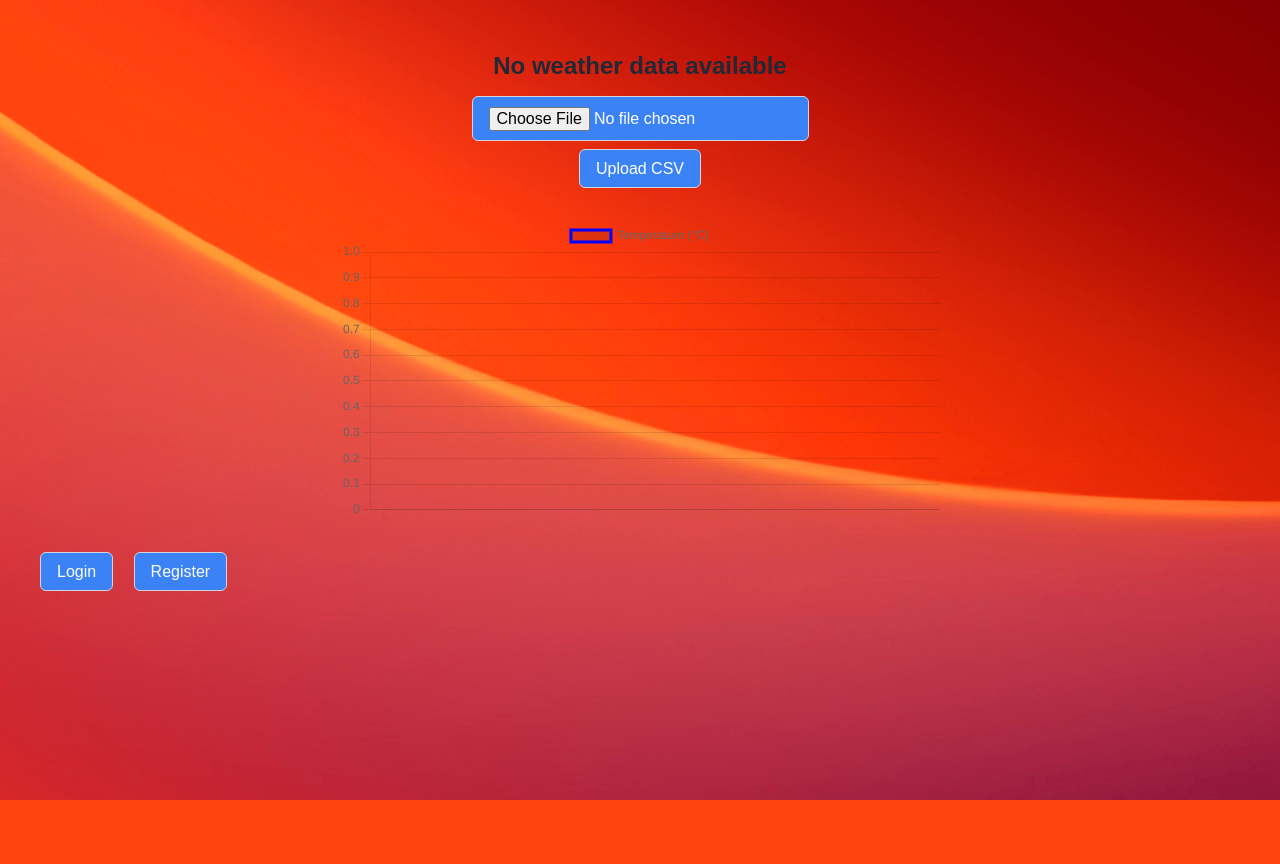
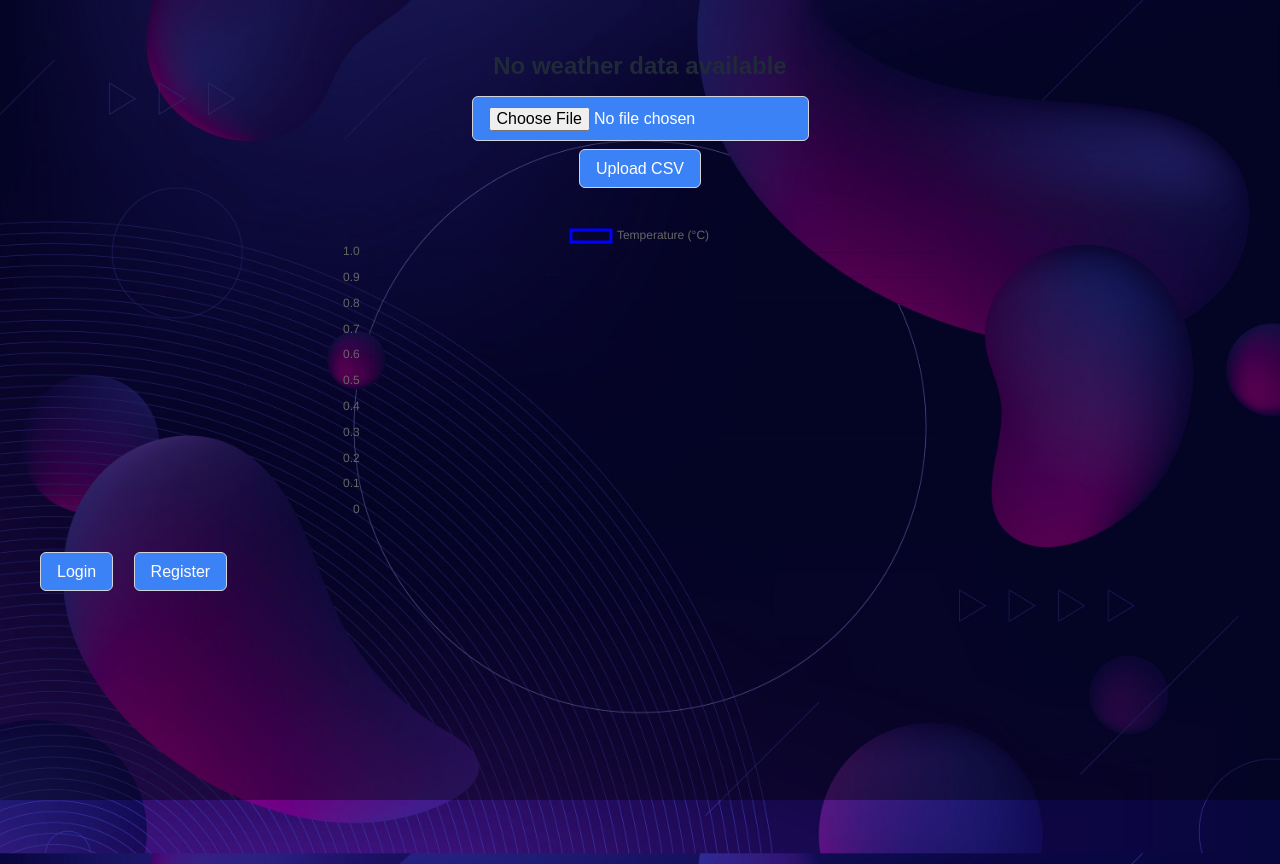
Before and after one commit to lyzo111/MyWeatherReport, a Flask app: page / in a window 1280 px wide. Before the commit the page ends 800 px from the top, so only its background shows below. Run offline with Flask 3, Linux system fonts and the light colour scheme.

Commit message:
changed and fixed background

```diff
--- a/static/css/style.css
+++ b/static/css/style.css
@@ -1,13 +1,32 @@
+html, body {
+    height: 100%;
+    margin: 0;
+    padding: 0;
+}
+
 body {
-    background-image: url("../img/background.jpg"); /* https://de.freepik.com/kostenloses-ki-bild/2d-wallpapier-mit-grafischen-koernigen-gradientenfarben_94952804.htm */
-    background-size: auto;
+    background-image: url("../img/background.jpg"); /* https://de.freepik.com/vektoren-kostenlos/gradient-fluessiger-abstrakter-hintergrund_13398987.htm */
+    background-size: cover;
     background-position: center;
     background-repeat: no-repeat;
+    background-attachment: fixed;
+    background-color: rgba(0,0,0,0.4);
     font-family: Arial, sans-serif;
     margin: 0;
     padding: 2rem;
     color: #111827;
 }
+
+body::before {
+    content: "";
+    position: fixed;
+    top: 0; left: 0;
+    width: 100%;
+    height: 100%;
+    background-color: rgba(0,0,0,0.4); /* Darken background for better visibility */
+    z-index: -1;
+}
+
 
 h1, h2, h3 {
     text-align: center;
```
Also changed, not shown: static/img/background.jpg.
